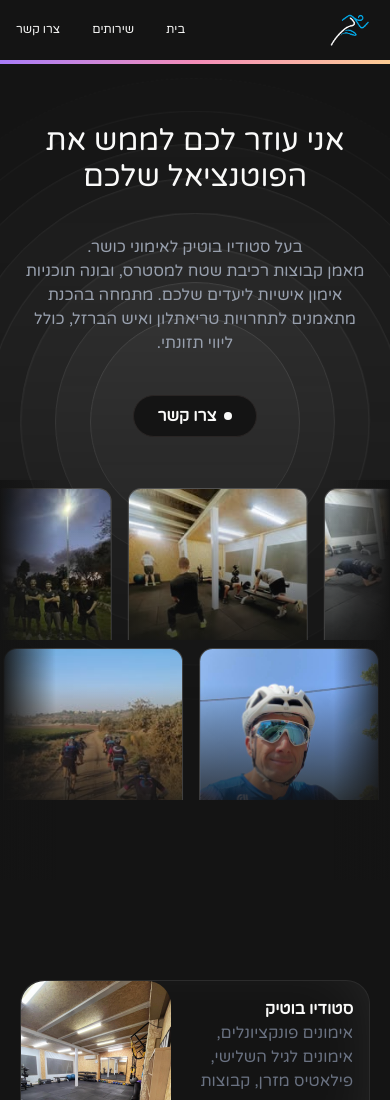
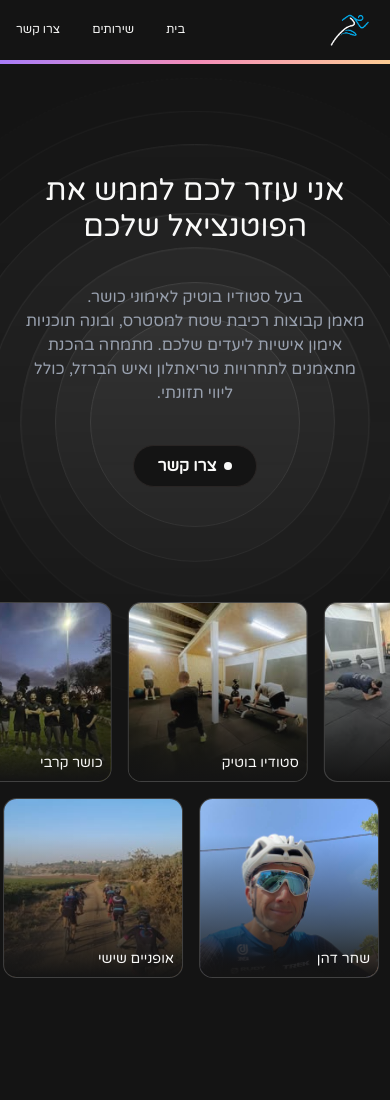
Before and after one commit to Frostn1/shahardahan-portflio, a React (Vite) app: page / in a window 390 px wide. Shown: the top 1100 px of the page. Built offline with nearby package versions, Linux system fonts and the light colour scheme.

Commit message:
Fixed shadow

```diff
--- a/src/components/welcomecard/imagemarquee.tsx
+++ b/src/components/welcomecard/imagemarquee.tsx
@@ -71,7 +71,7 @@ const ReviewCard = ({
 
 export function ImagesMarquee() {
   return (
-    <div className="relative flex h-[400px] xl:h-[500px] w-full flex-col items-center justify-center overflow-hidden bg-red-0 pb-20">
+    <div className="relative flex h-[500px] w-full flex-col items-center justify-center overflow-hidden bg-red-0 pb-20">
       <Marquee pauseOnHover className="[--duration:10s]">
         {firstColumn.map((review) => (
           <ReviewCard key={Math.random()} {...review} />
@@ -82,8 +82,8 @@ export function ImagesMarquee() {
           <ReviewCard key={Math.random()} {...review} />
         ))}
       </Marquee>
-      <div className="pointer-events-none absolute inset-y-0 left-0 w-1/7 bg-gradient-to-r from-white dark:from-background" />
-      <div className="pointer-events-none absolute inset-y-0 right-0 w-1/7 bg-gradient-to-l from-white dark:from-background" />
+      <div className="hidden sm:grid  pointer-events-none absolute inset-y-0 left-0 w-1/7 bg-gradient-to-r from-white dark:from-background" />
+      <div className="hidden smF:grid pointer-events-none absolute inset-y-0 right-0 w-1/7 bg-gradient-to-l from-white dark:from-background" />
     </div>
   );
 }
```
